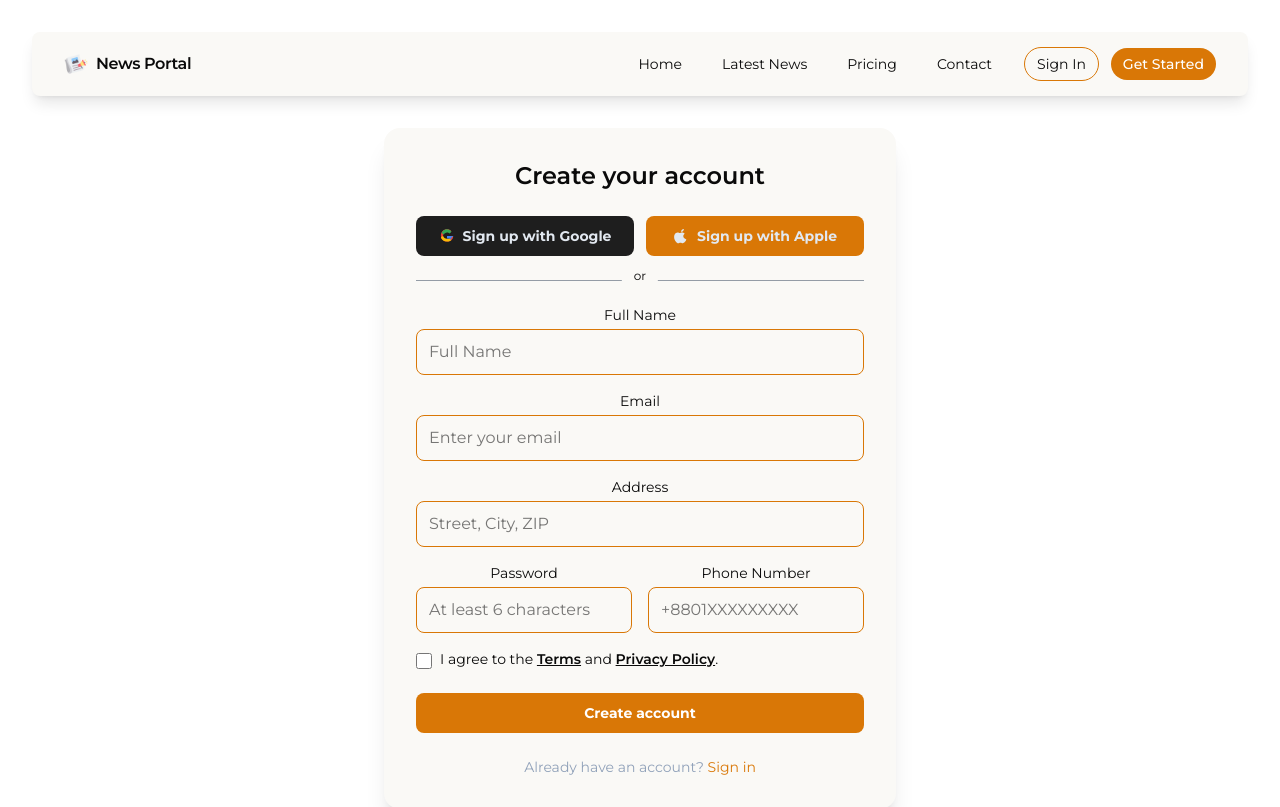
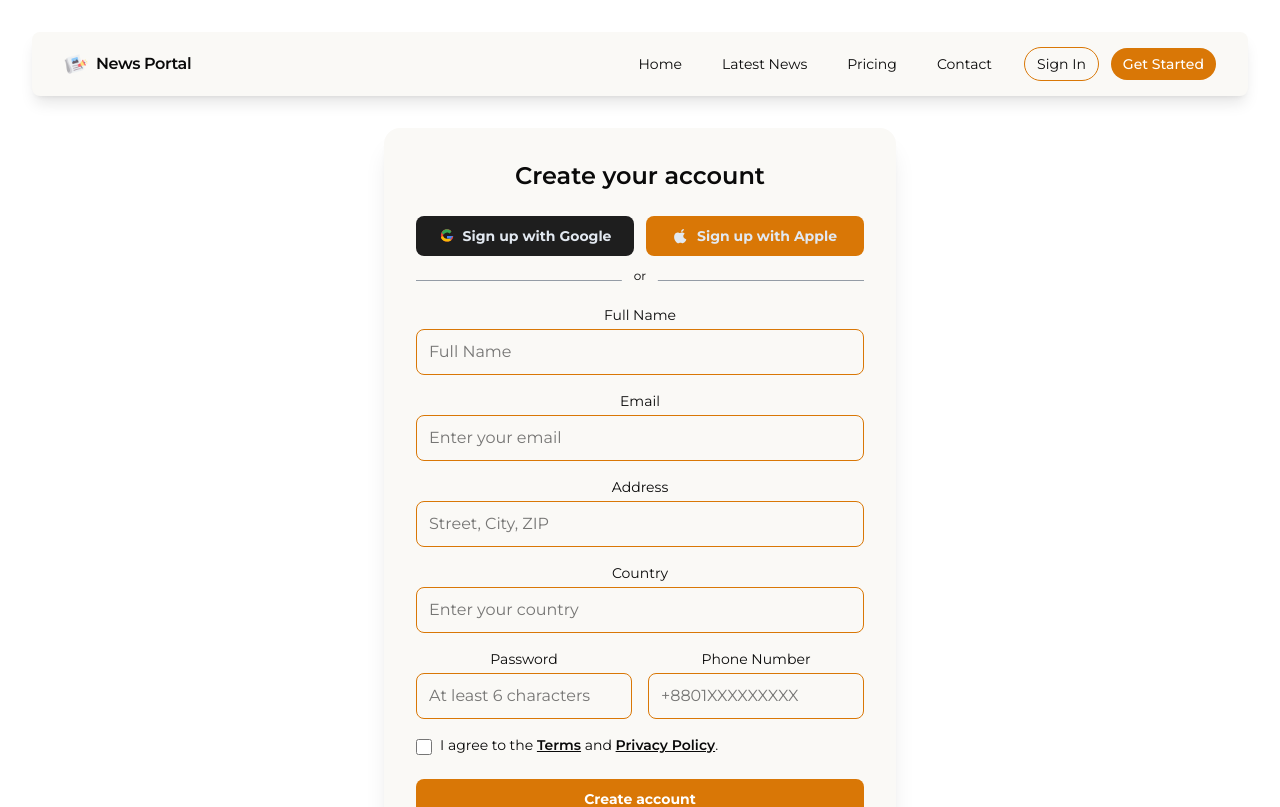
Before and after one commit to ashikulislamm/News-Portal, a React (Vite) app in the folder frontend/: page /register in a window 1280 px wide. Shown: the top 807 px of the page. Built offline with nearby package versions, Linux system fonts and the light colour scheme.

Commit message:
Register Bug Fixed

```diff
--- a/frontend/src/pages/Register.jsx
+++ b/frontend/src/pages/Register.jsx
@@ -4,11 +4,12 @@ import axios from "axios";
 
 export function RegisterForm() {
   const [form, setForm] = useState({
-    name: "",
+    fullName: "",
     email: "",
     address: "",
     password: "",
     phone: "",
+    country: "",
   });
 
   const [alert, setAlert] = useState({ message: "", type: "" });
@@ -48,11 +49,12 @@ export function RegisterForm() {
 
       // Clear the form after successful registration
       setForm({
-        name: "",
+        fullName: "",
         email: "",
         address: "",
         password: "",
         phone: "",
+        country: "",
       });
     } catch (error) {
       setAlert({
@@ -63,11 +65,12 @@ export function RegisterForm() {
   };
 
   const isValid =
-    form.name.trim() &&
+    form.fullName.trim() &&
     form.email.trim() &&
     form.address.trim() &&
     form.password.length >= 6 &&
-    form.phone.trim();
+    form.phone.trim() &&
+    form.country.trim();
 
   const inputBase =
     "w-full rounded-lg border border-[var(--color-accent)] bg-[var(--color-background)] px-3 py-2.5 text-[var(--color-text)] placeholder-[var(--color-primary)]/60 focus:outline-none focus:ring-2 focus:ring-indigo-500";
@@ -134,10 +137,10 @@ export function RegisterForm() {
               Full Name
             </label>
             <input
-              name="name"
+              name="fullName"
               placeholder="Full Name"
               required
-              value={form.name}
+              value={form.fullName}
               onChange={handleChange}
               className={inputBase}
             />
@@ -168,6 +171,20 @@ export function RegisterForm() {
               placeholder="Street, City, ZIP"
               required
               value={form.address}
+              onChange={handleChange}
+              className={inputBase}
+            />
+          </div>
+
+          <div>
+            <label className="mb-1 block text-sm text-[var(--color-text)]">
+              Country
+            </label>
+            <input
+              name="country"
+              placeholder="Enter your country"
+              required
+              value={form.country}
               onChange={handleChange}
               className={inputBase}
             />
```
Also changed, not shown: 2 other files (tests, documents, lock files or other folders).
